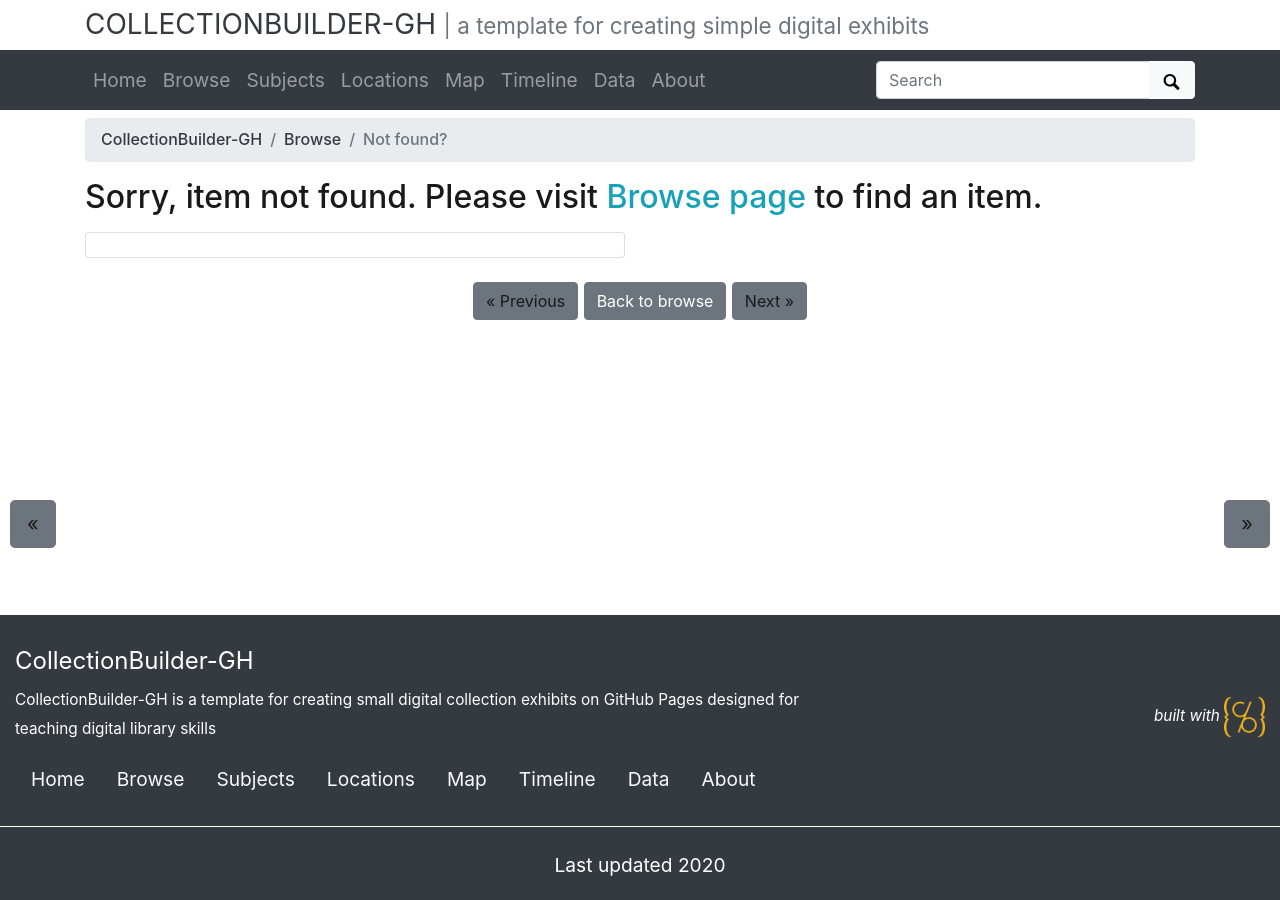
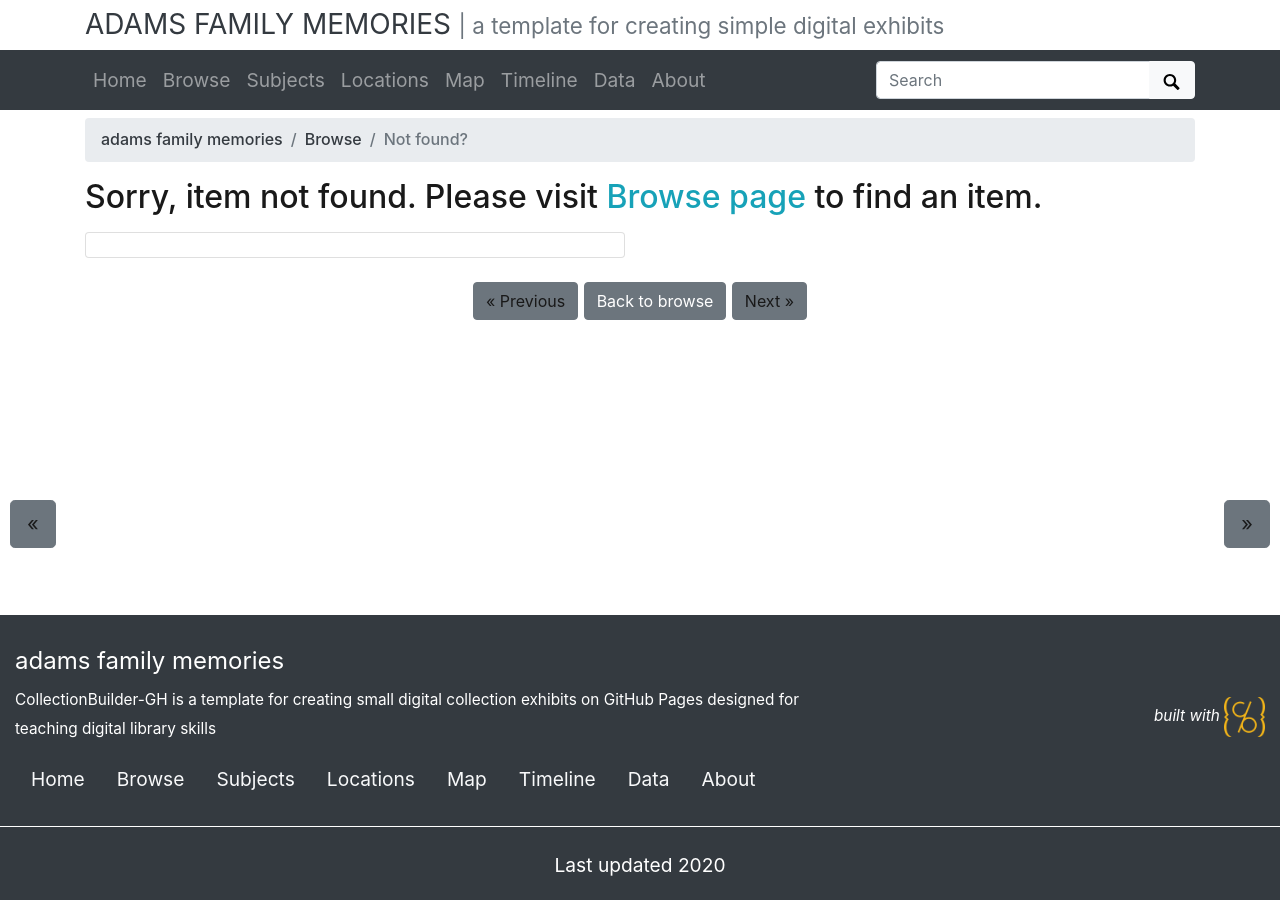
Before and after one commit to the-adams-family/memories, a Jekyll site: the page built from pages/item.md, in a window 1280 px wide. Built offline with Jekyll 4.4.1, drawn with Linux system fonts in a browser that asks for light colours.

Commit message:
update _config.yml

```diff
--- a/_config.yml
+++ b/_config.yml
@@ -8,24 +8,24 @@
 # URL VARIABLES
 #
 # url is your gh-pages base, following the pattern: username.github.io
-url: https://collectionbuilder.github.io
+url: https://the-adams-family.github.io
 # baseurl is your github repository's name prefixed with a /
-baseurl: /collectionbuilder-gh
+baseurl: /memories
 # location of code, the full url to your github repository
-source-code: https://github.com/CollectionBuilder/collectionbuilder-gh
+source-code: https://github.com/the-adams-family/memories
 
 ##########
 # SITE SETTINGS
 #
 # title of site appears in banner
-title: CollectionBuilder-GH
+title: adams family memories
 # tagline, a short phrase that will appear throughout the site in the top banner
 tagline: a template for creating simple digital exhibits
 # description appears in meta tags and other locations
 # this description might appear in search result lists, keep around 160 characters max
 description: "CollectionBuilder-GH is a template for creating small digital collection exhibits on GitHub Pages designed for teaching digital library skills"
 # creator of the digital collection, to appear in meta tags; we typically use our GitHub usernames but feel free to just use your name
-author: CollectionBuilder
+author: the-adams-family
 
 ##########
 # COLLECTION SETTINGS
```
